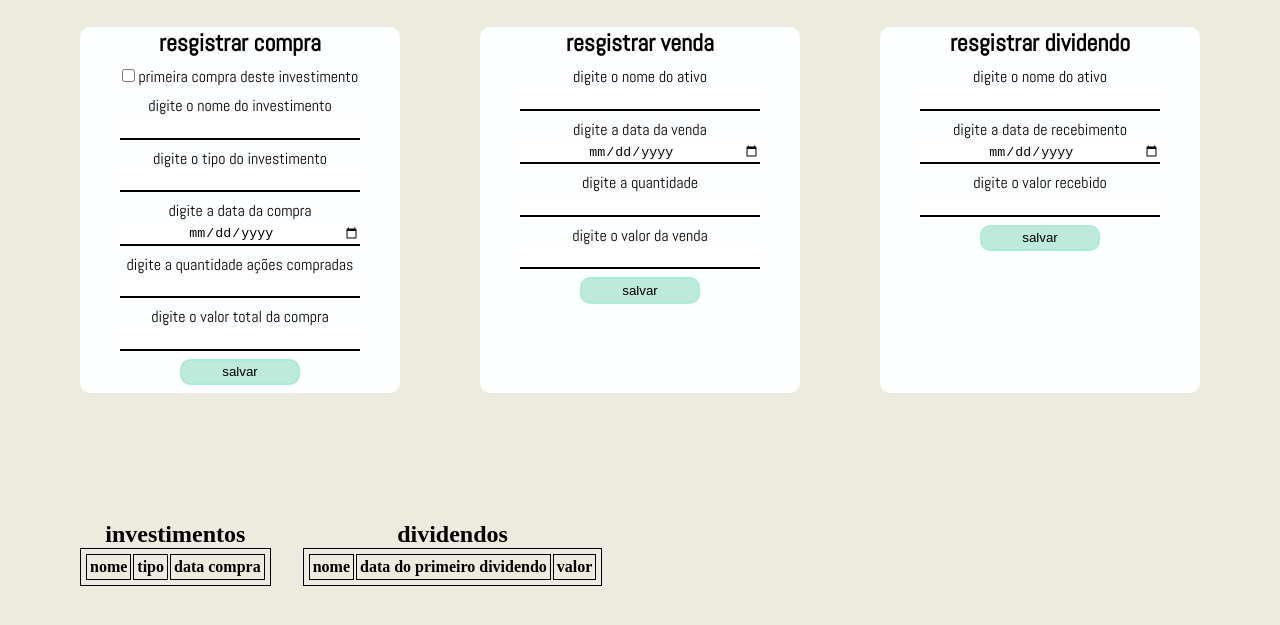
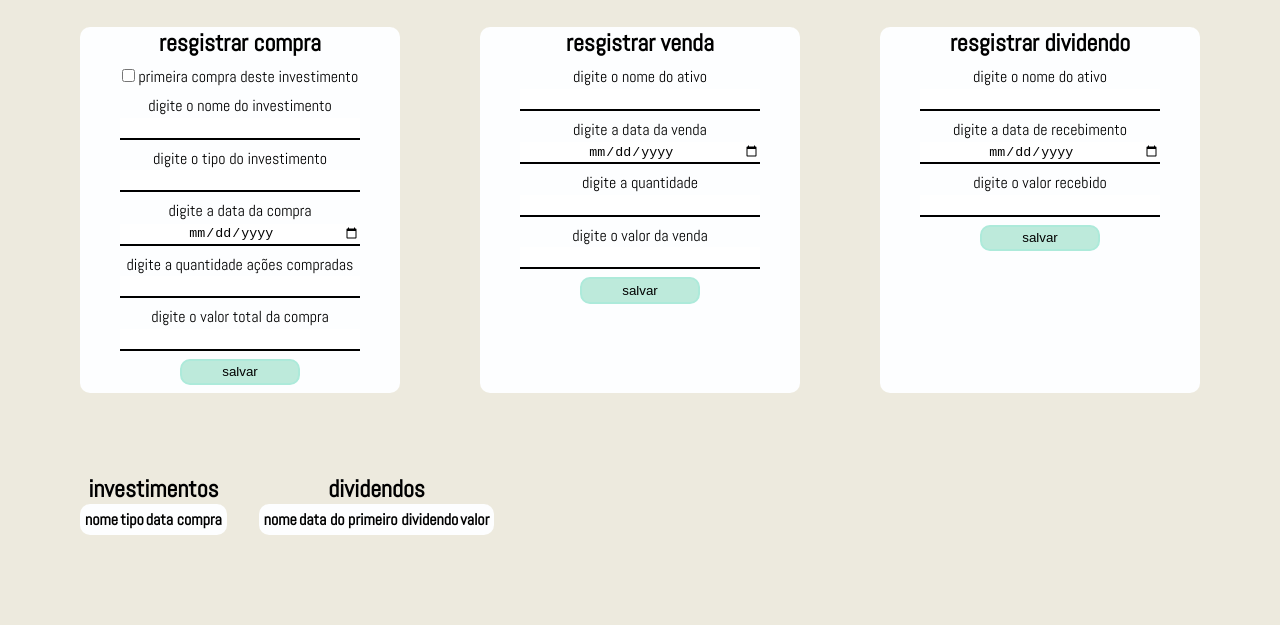
Before and after one commit to robson-alessandro/controle-investimentos, a website: page index.html in a window 1280 px wide. Shown: the part 79-704 px from the top of the page. Drawn offline with nearby package versions, Linux system fonts and the light colour scheme; no server answers; a web font is replaced by a local one.

Commit message:
melhoria nas tabelas

```diff
--- a/backend.js
+++ b/backend.js
@@ -63,7 +63,7 @@ app.post('/dividendo',(req,res)=>{
 
 // recebe o pedido do frontend para retornar a lista com todos os investimentos
 app.get('/dados',(req, res)=>{
-    conennection.query("SELECT * FROM investimentos ORDER BY data_compra",function(error,result,field){
+    conennection.query("SELECT * FROM investimentos ORDER BY nome",function(error,result,field){
 
         return res.json(result)
 
@@ -73,7 +73,7 @@ app.get('/dados',(req, res)=>{
 
 // recebe o pedido do frontend para retornar a lista com todos os dividendos
 app.get('/dividendos',(req,res)=>{
-    conennection.query("SELECT * FROM dividendos ORDER BY data_dividendo",function(error,result,field){
+    conennection.query("SELECT * FROM dividendos ORDER BY nome",function(error,result,field){
         return res.json(result)
     })
 })
--- a/style.css
+++ b/style.css
@@ -71,14 +71,19 @@ button:hover{
     transform: scale(1.2);
 }
 .painel_mostrar_investimentos{
+    font-family: var(--fonte-secundaria);
     display: flex;
     gap: 2em;
     text-align: center;
-    padding: 5em;
+    padding: 2em 5em ;
+}
+table{
+    background-color: rgb(253, 254, 255);
+    border-radius: 10px;
+    padding: 3px;
 }
 
-table, th, td{
-    border: 1px solid black;
-    padding: 3px;
-
+td{
+    border-bottom: 1px solid black;
+    padding: 2px 5px;
 }
```
